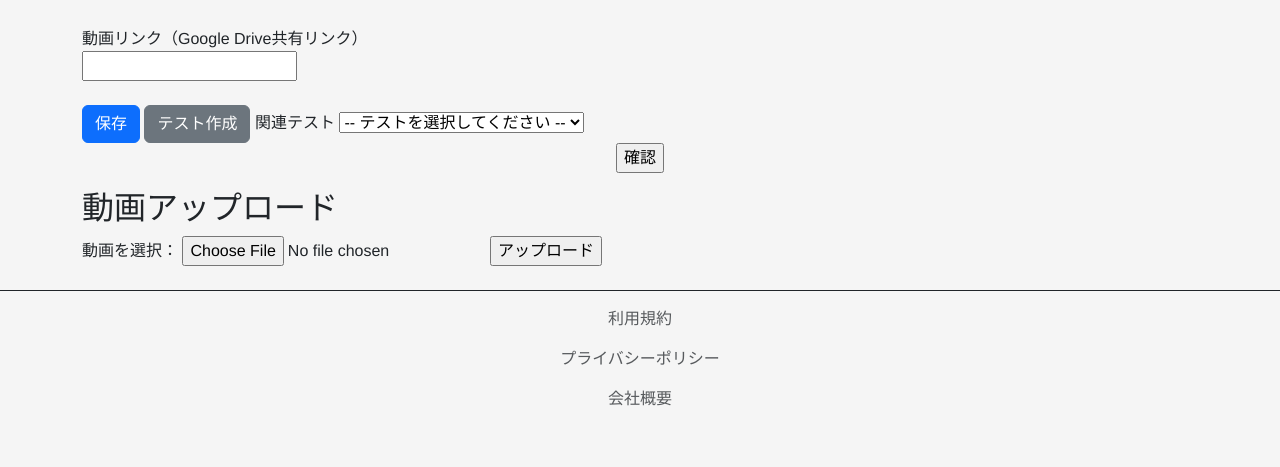
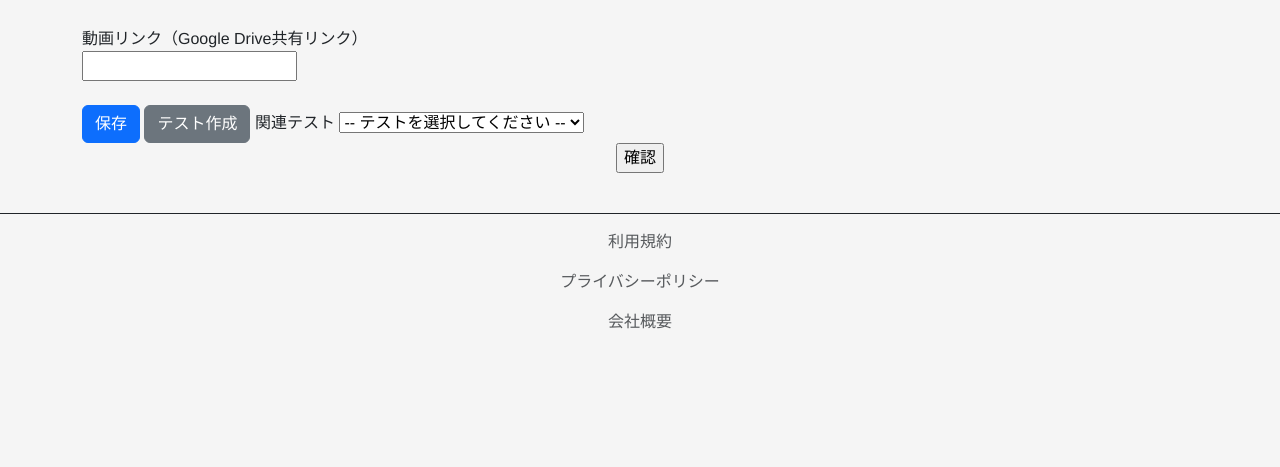
Before and after one commit to hasimoti/ReLearnpjt, a PHP site: page /admin/courseupload.php in a window 1280 px wide. Shown: the part 935-1402 px from the top of the page. After the commit the page ends 1264 px from the top, so only its background shows below. Run offline with PHP 8.4, Linux system fonts and the light colour scheme.

Commit message:
ファイルでアップロードあきらめ

```diff
--- a/sources/admin/courseupload.php
+++ b/sources/admin/courseupload.php
@@ -326,12 +326,6 @@ END_BLOCK;
 
 
 
-  <h2>動画アップロード</h2>
-<form action="movupload.php" method="post" enctype="multipart/form-data">
-  <label>動画を選択：</label>
-  <input type="file" name="file" required>
-  <input type="submit" value="アップロード">
-</form>
 
 
 
```
